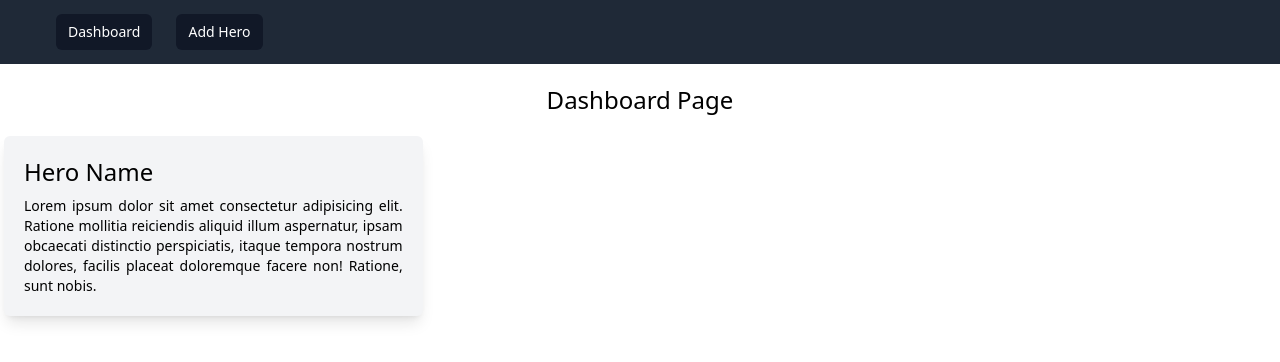
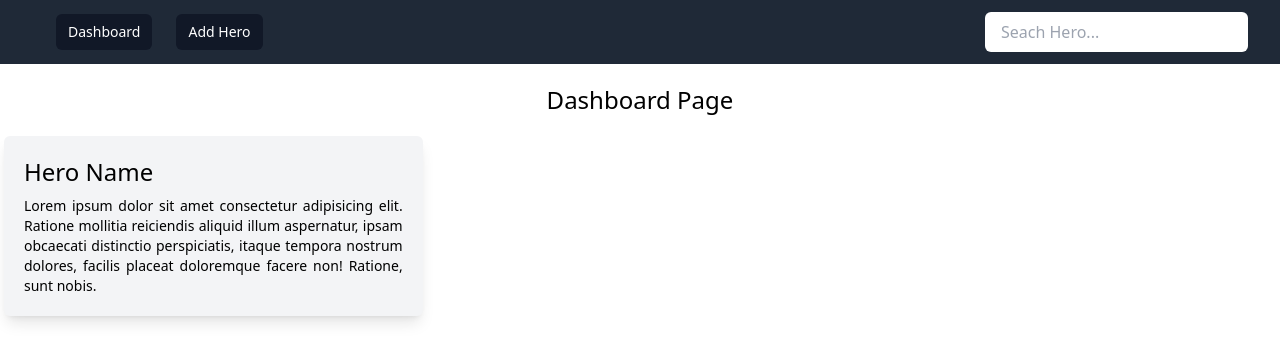
Before and after one commit to WibyFabian08/persiapan-angular, an Angular app: page /dashboard in a window 1280 px wide. Shown: the top 362 px of the page. Built offline with nearby package versions, Linux system fonts and the light colour scheme.

Commit message:
create search component

```diff
--- a/src/app/app.module.ts
+++ b/src/app/app.module.ts
@@ -5,12 +5,14 @@ import { AppRoutingModule } from './app-routing.module';
 import { AppComponent } from './app.component';
 import { DashboardComponent } from './dashboard/dashboard.component';
 import { NavbarComponent } from './navbar/navbar.component';
+import { SearchComponent } from './search/search.component';
 
 @NgModule({
   declarations: [
     AppComponent,
     DashboardComponent,
-    NavbarComponent
+    NavbarComponent,
+    SearchComponent
   ],
   imports: [
     BrowserModule,
--- a/src/app/navbar/navbar.component.html
+++ b/src/app/navbar/navbar.component.html
@@ -14,6 +14,10 @@
           </div>
         </div>
       </div>
+
+      <div>
+        <app-search></app-search>
+      </div>
     </div>
   </div>
 
--- /dev/null
+++ b/src/app/search/search.component.html
@@ -0,0 +1,19 @@
+<div class="relative w-full">
+  <input
+    type="text"
+    placeholder="Seach Hero..."
+    class="px-4 py-2 rounded-md focus:border focus:outline-none active:border-none"
+  />
+
+
+
+  <!-- <div
+    class="absolute -bottom-26 mt-5 shadow-lg bg-gray-200 z-10 w-full rounded-md"
+  >
+    <ul class="w-full p-2">
+      <li class="mb-2 p-2 rounded-md bg-white">1</li>
+      <li class="mb-2 p-2 rounded-md bg-white">1</li>
+      <li class="mb-2 p-2 rounded-md bg-white">1</li>
+    </ul>
+  </div> -->
+</div>
--- /dev/null
+++ b/src/app/search/search.component.ts
@@ -0,0 +1,15 @@
+import { Component, OnInit } from '@angular/core';
+
+@Component({
+  selector: 'app-search',
+  templateUrl: './search.component.html',
+  styleUrls: ['./search.component.css']
+})
+export class SearchComponent implements OnInit {
+
+  constructor() { }
+
+  ngOnInit(): void {
+  }
+
+}
```
Also changed, not shown: src/app/search/search.component.css (added), 1 other file (tests, documents, lock files or other folders).
